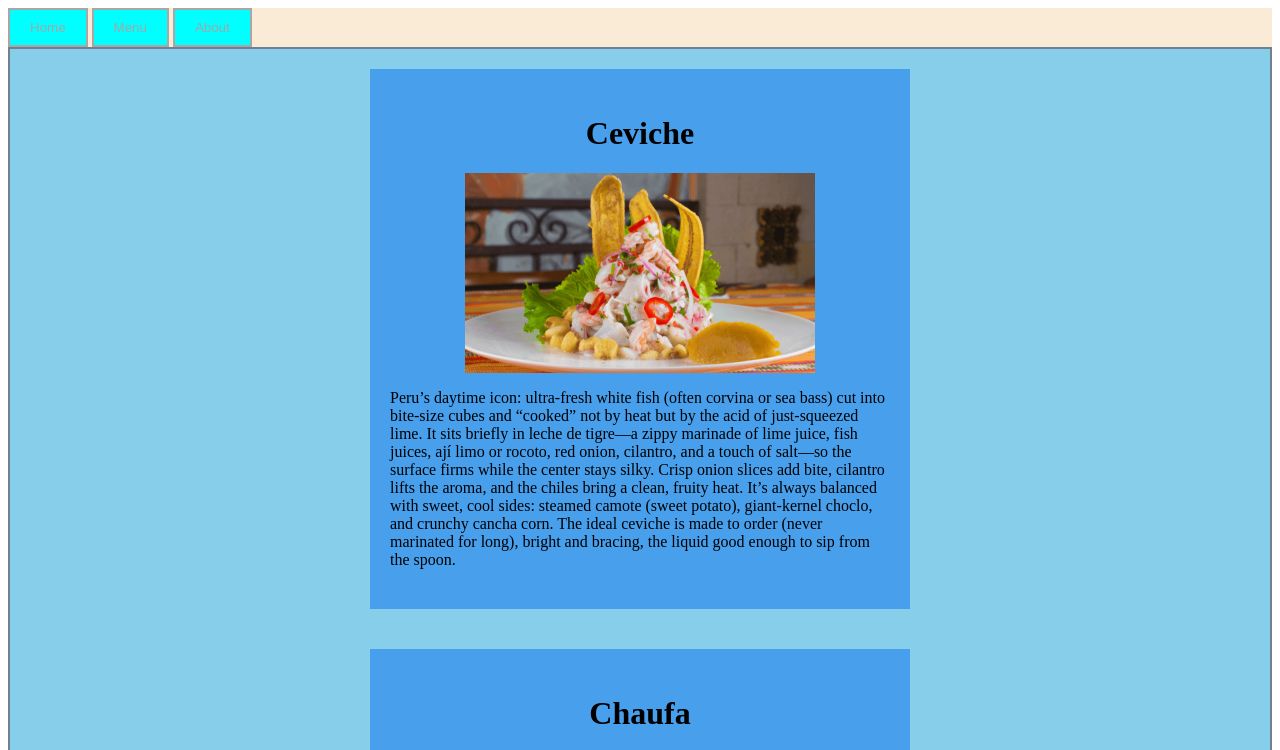
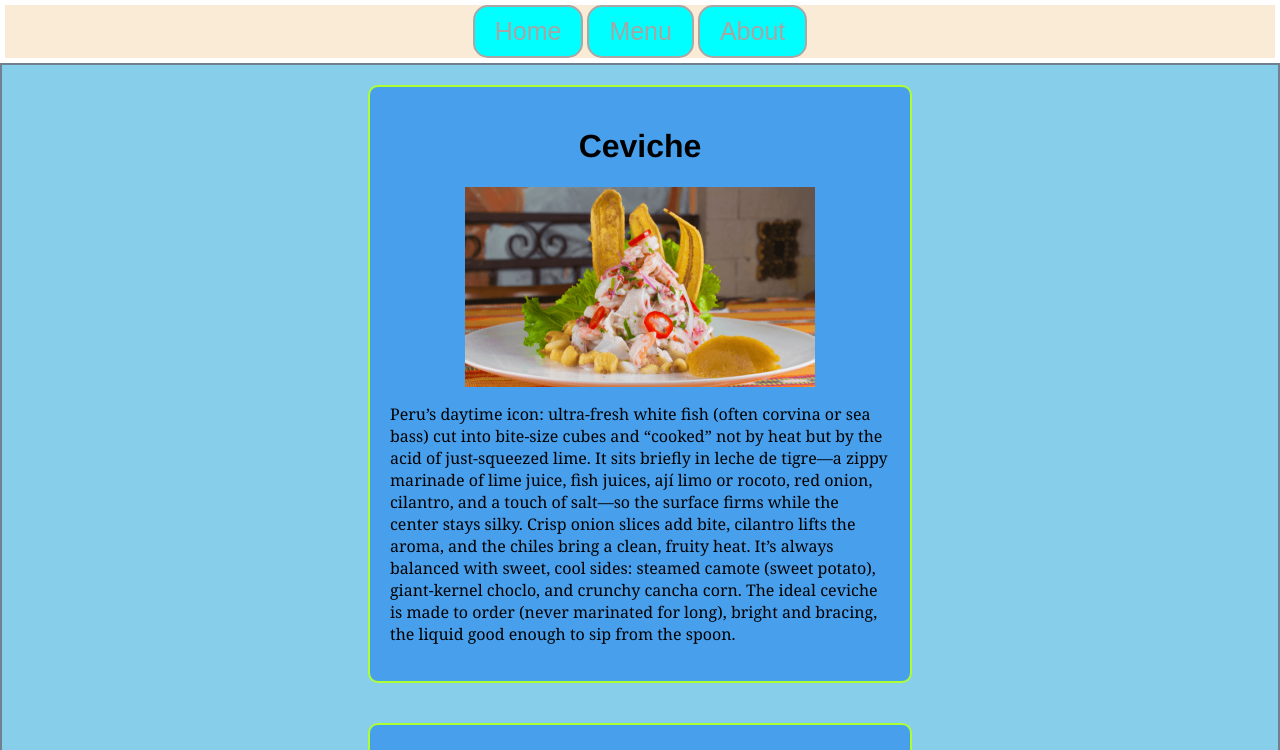
Before and after one commit to jasc1204/Restaurant, a website built with webpack: page src/template.html in a window 1280 px wide. Shown: the top 750 px of the page. Built offline with nearby package versions, Linux system fonts and the light colour scheme.

Commit message:
Fixed general margin

```diff
--- a/src/style.css
+++ b/src/style.css
@@ -1,18 +1,28 @@
+
 
 body{
     display: flex;
     flex-direction: column;
     overflow-y: auto;   /* scrolls inside this div */
+    margin:0px;
+    padding:0px;
 }
 
 header{
     background-color: antiquewhite;
+    justify-items: center;
+    margin: 5px;
+
 }
 button {
     color:rgb(168, 164, 164);
     border: 2px solid rgb(171, 166, 166);
     background-color: aqua;
     padding: 10px 20px;
+    width: auto ;
+    font-size: 25px;
+    block-size: auto;
+    border-radius: 15px;
 }
 
 .dish{
@@ -25,8 +35,10 @@ button {
     background-color: rgb(72, 159, 236);
     width: 500px;
     height: 500px;
+    border: 2px solid greenyellow;
+    border-radius: 10px;
+    block-size: auto;
 }
-
 
 #content{
     display: flex;
@@ -43,5 +55,12 @@ button {
 img{
     width: auto;
     height: 200px;
+}
 
+
+h1{
+    font-family: 'Franklin Gothic Medium', 'Arial Narrow', Arial, sans-serif;
 }
+p{
+    font-family:Georgia, 'Times New Roman', Times, serif
+}
```
